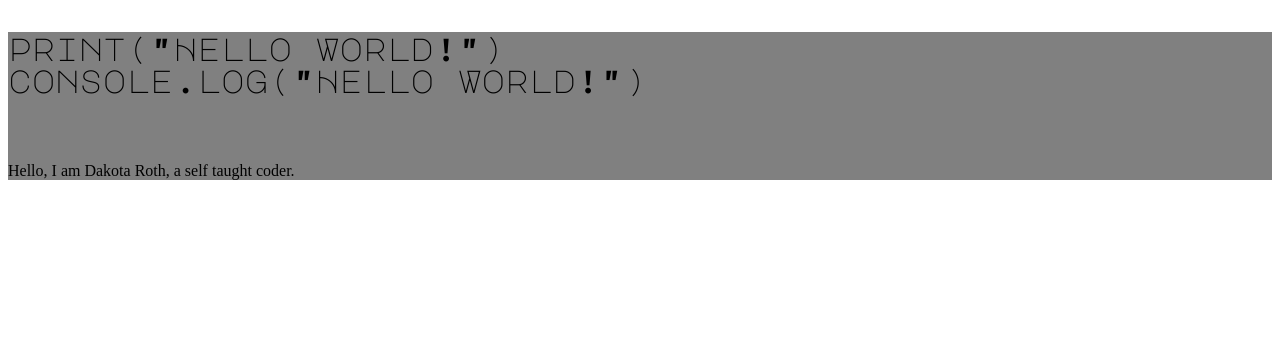
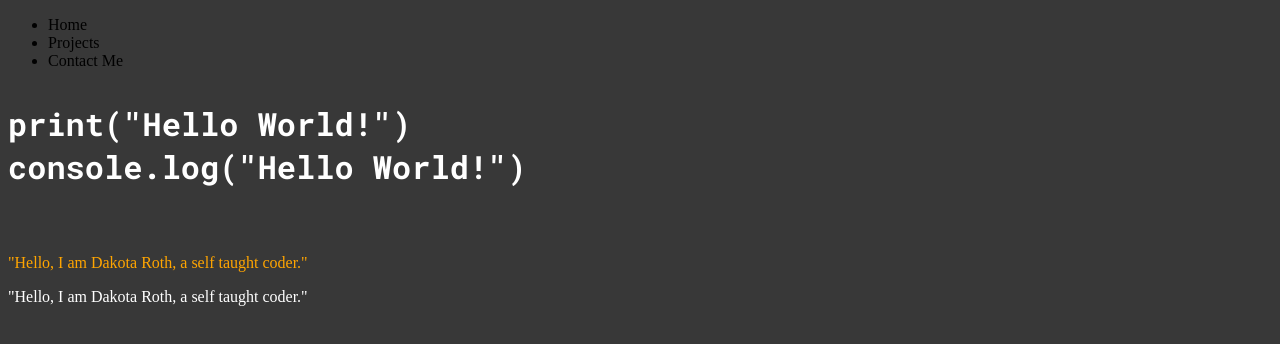
Before and after one commit to Codaea/Codaea, a plain HTML site: page index.html in a window 1280 px wide. Drawn offline with Linux system fonts and the light colour scheme.

Commit message:
still settings stuff up

```diff
--- a/index.css
+++ /dev/null
@@ -1,12 +0,0 @@
-
-.top-card{
-    background-color: grey;
-
-
-}
-
-.f1{
-    font-family: 'Major Mono Display', monospace;
-    font-size: xx-large;
-
-}
--- a/index.html
+++ b/index.html
@@ -2,22 +2,32 @@
 <html>
     <head>
         <title>Hello!</title>
-        <link rel="stylesheet" href="index.css">
-        <link rel="preconnect" href="https://fonts.googleapis.com">
-<link rel="preconnect" href="https://fonts.gstatic.com" crossorigin>
-<link href="https://fonts.googleapis.com/css2?family=Major+Mono+Display&display=swap" rel="stylesheet">
+        <link rel="stylesheet" href="main.css">
+
+        <style>
+            @import url('https://fonts.googleapis.com/css2?family=Major+Mono+Display&family=Roboto+Mono:wght@700&display=swap');
+            </style>
 
     </head>
     <body>
+
+        <div class="navBar">
+            <ul>
+                <li>Home</li>
+                <li>Projects</li>
+                <li>Contact Me</li>
+            </ul>
+
+        </div>
         <div class="top-card">
         <p class="f1">
             print("Hello World!") <br>
-
             console.log("Hello World!")
         </p>
         <br>
+        <p class="orange">"Hello, I am Dakota Roth, a self taught coder."</p>
         <p>
-            Hello, I am Dakota Roth, a self taught coder.
+            "Hello, I am Dakota Roth, a self taught coder."
         </p>
     </div>
     </body>
--- /dev/null
+++ b/main.css
@@ -0,0 +1,27 @@
+
+.navBar{
+    list-style-type: none;
+    margin: 0;
+    padding: 0;
+    display:inline;
+}
+
+
+*{
+    background-color: rgb(56, 56, 56);
+}
+.top-card{
+    background-color: rgb(56, 56, 56);
+    color:white;
+
+}
+
+.f1{
+    /*'Major Mono Display'*/
+    font-family: 'Roboto Mono', monospace;
+    font-size: xx-large;
+
+}
+.orange{
+    color:orange;
+}
```
